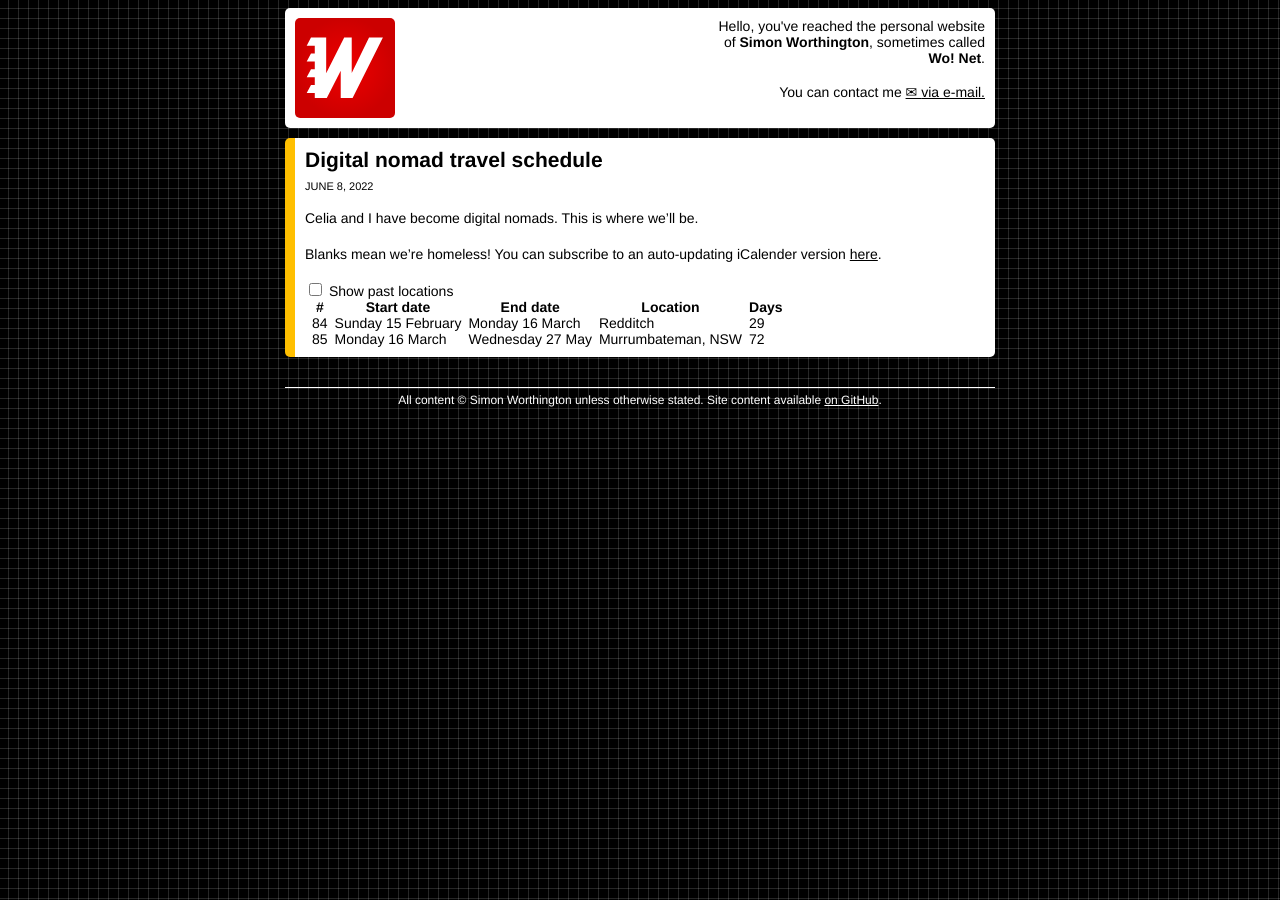
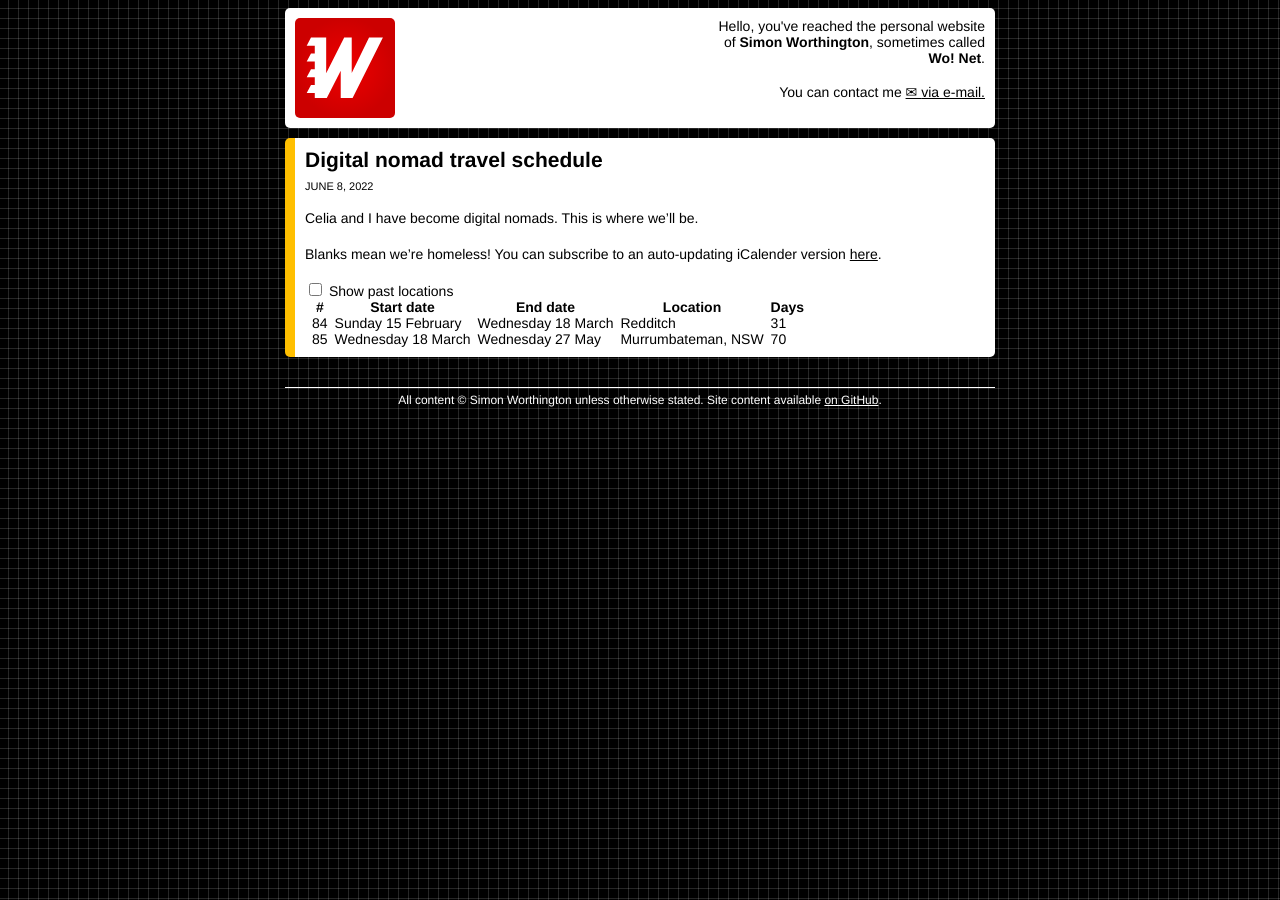
Before and after one commit to simonwo/simonwo.net, a Jekyll site: the page built from _posts/2022-06-08-travel-schedule.md, in a window 1280 px wide. Built offline with Jekyll 4.4.1, drawn with Linux system fonts in a browser that asks for light colours; comment, search, counter and statistics services are not loaded.

Commit message:
Delay due to Israeli military action.

```diff
--- a/_data/nomads.yml
+++ b/_data/nomads.yml
@@ -248,8 +248,8 @@
   end: 2026-02-15
   location: Plaxtol
 - start: 2026-02-15
-  end: 2026-03-16
+  end: 2026-03-18
   location: Redditch
-- start: 2026-03-16
+- start: 2026-03-18
   end: 2026-05-27
   location: Murrumbateman, NSW
```
